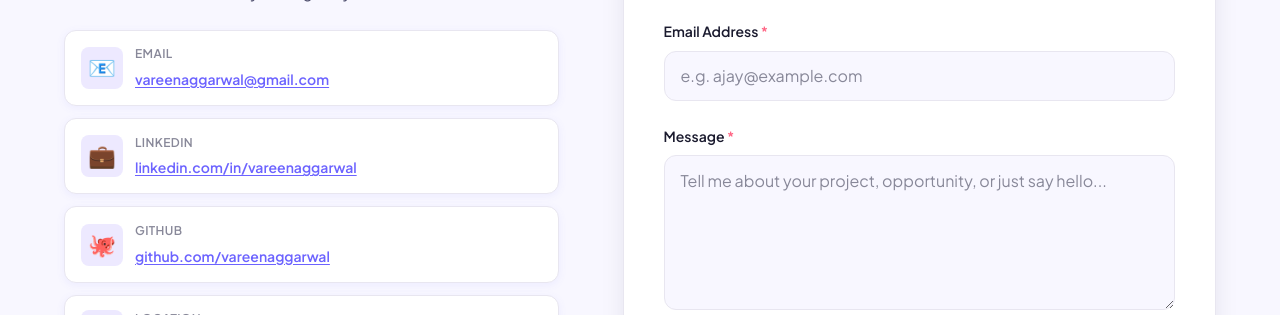
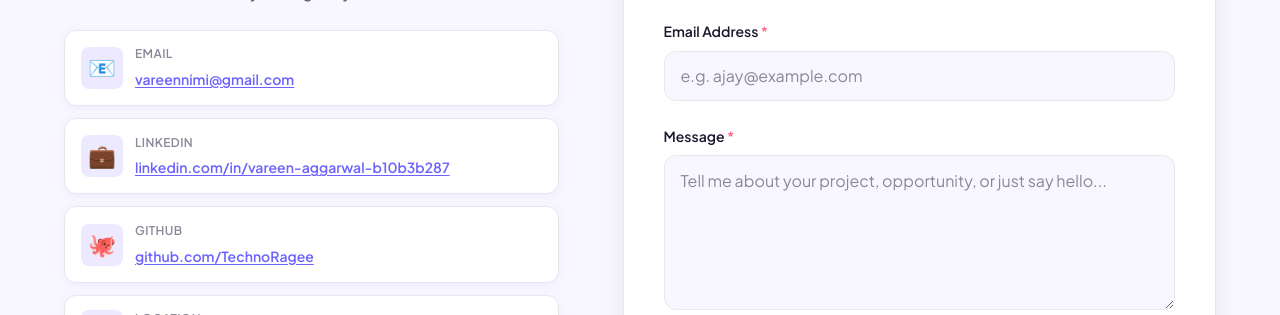
Before and after one commit to TechnoRagee/Portfolio-Website, a React (Vite) app in the folder client/: page /contact in a window 1280 px wide. Shown: the part 598-913 px from the top of the page. Built offline with nearby package versions, Linux system fonts and the light colour scheme; no server answers.

Commit message:
Update personal contact details and links on the Contact page

```diff
--- a/client/src/pages/Contact.jsx
+++ b/client/src/pages/Contact.jsx
@@ -30,20 +30,20 @@ const CONTACT_INFO = [
   {
     icon: "📧",
     label: "Email",
-    value: "vareenaggarwal@gmail.com",
-    link: "mailto:vareenaggarwal@gmail.com",
+    value: "vareennimi@gmail.com",
+    link: "mailto:vareennimi@gmail.com",
   },
   {
     icon: "💼",
     label: "LinkedIn",
-    value: "linkedin.com/in/vareenaggarwal",
-    link: "https://linkedin.com/in/vareenaggarwal",
+    value: "linkedin.com/in/vareen-aggarwal-b10b3b287",
+    link: "https://www.linkedin.com/in/vareen-aggarwal-b10b3b287?utm_source=share_via&utm_content=profile&utm_medium=member_android",
   },
   {
     icon: "🐙",
     label: "GitHub",
-    value: "github.com/vareenaggarwal",
-    link: "https://github.com/vareenaggarwal",
+    value: "github.com/TechnoRagee",
+    link: "https://github.com/TechnoRagee/Portfolio-Website",
   },
   {
     icon: "📍",
```
